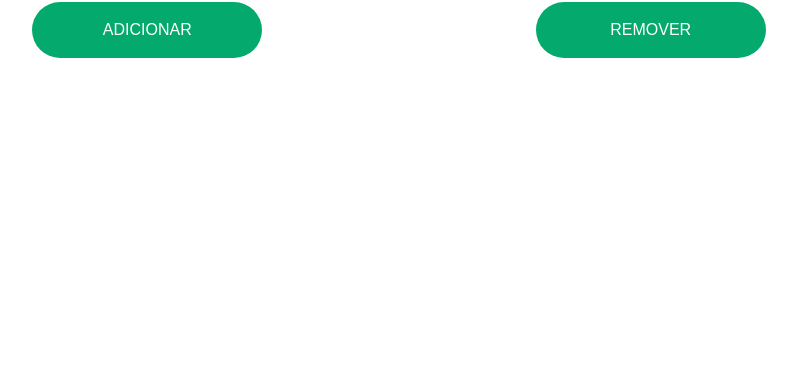
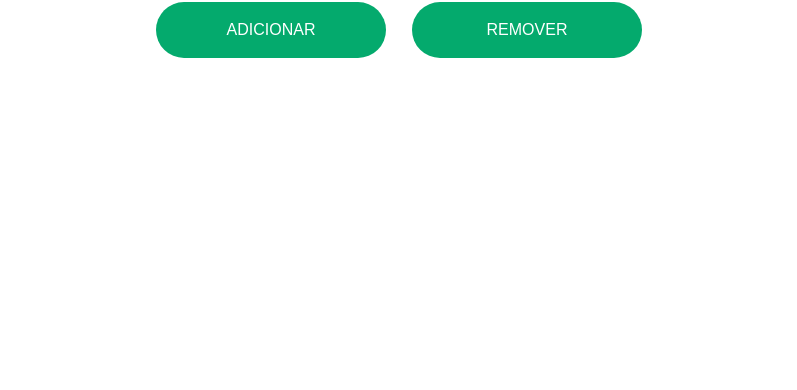
Before and after one commit to DaianeL/Fibonacci.js, a plain HTML site: page index.html in a window 1280 px wide. Shown: the part 410-800 px from the top of the page, without its empty margins (241-1038 px from the left). Drawn offline with Linux system fonts and the light colour scheme.

Commit message:
Adição de arquivo: style.css

```diff
--- a/script.js
+++ b/script.js
@@ -7,14 +7,14 @@ let fibonacciArray = [];
 
 // Função para gerar a sequência.
 function gerarSequenciaDeFibonacci(numero) {
-  // se o número for menor ou igual a 1, a função retorna 1.
+  // a sequência inicia em 0 e 1.
+  // se o número for menor ou igual a 1, a função retorna o número;
   if (numero <= 1) {
     return numero;
     // se o número for maior que 1 a função segue os comandos do bloco 2.
   } else {
     // a partir daqui, iniciaremos a sequência de Fibonacci.
-    // a sequência inicia em 0 e 1.
-    // número -1 chama a função para calcular o nº anterior na sequência.
+    // número -1 chama a função para calcular o nº anterior na sequência, o "resto".
     // número -2, soma o resultado a duas posições anteriores.
     return (
       gerarSequenciaDeFibonacci(numero - 1) +
--- a/style.css
+++ b/style.css
@@ -21,9 +21,9 @@ h1 {
   text-align: center;
 }
 section {
-  width: 100vw;
+  width: 40vw;
   display: flex;
-  justify-content: space-evenly;
+  justify-content: space-around;
 }
 button {
   height: 7vh;
@@ -33,7 +33,7 @@ button {
   border: none;
   color: white;
   font-size: 16px;
-  display: inline-block;
+
   background-color: #04aa6d;
 }
 ul {
```
